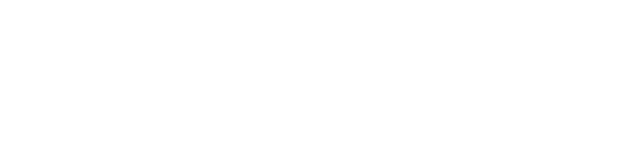
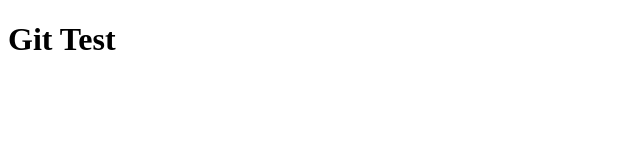
Before and after one commit to carl-vega/git-test, a plain HTML site: page index.html in a window 1280 px wide. Shown: the whole page, without its empty margins (0-640 px from the left). Drawn offline with Linux system fonts and the light colour scheme.

Commit message:
adding h1 tag to body

```diff
--- a/index.html
+++ b/index.html
@@ -5,5 +5,9 @@
     <meta name="viewport" content="width=device-width, initial-scale=1.0" />
     <title>Git Test Demo</title>
   </head>
-  <body></body>
+  <body>
+    <h1>
+      Git Test
+    </h1>
+  </body>
 </html>
```
